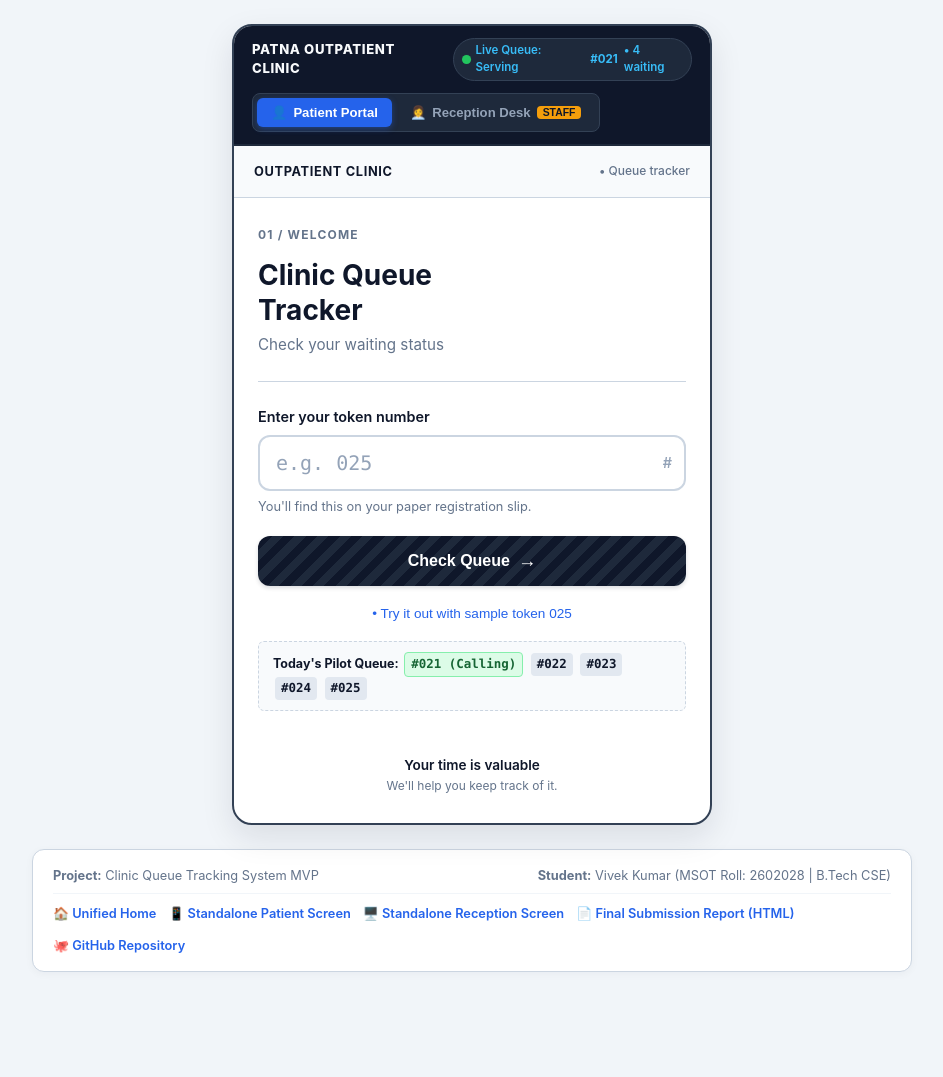
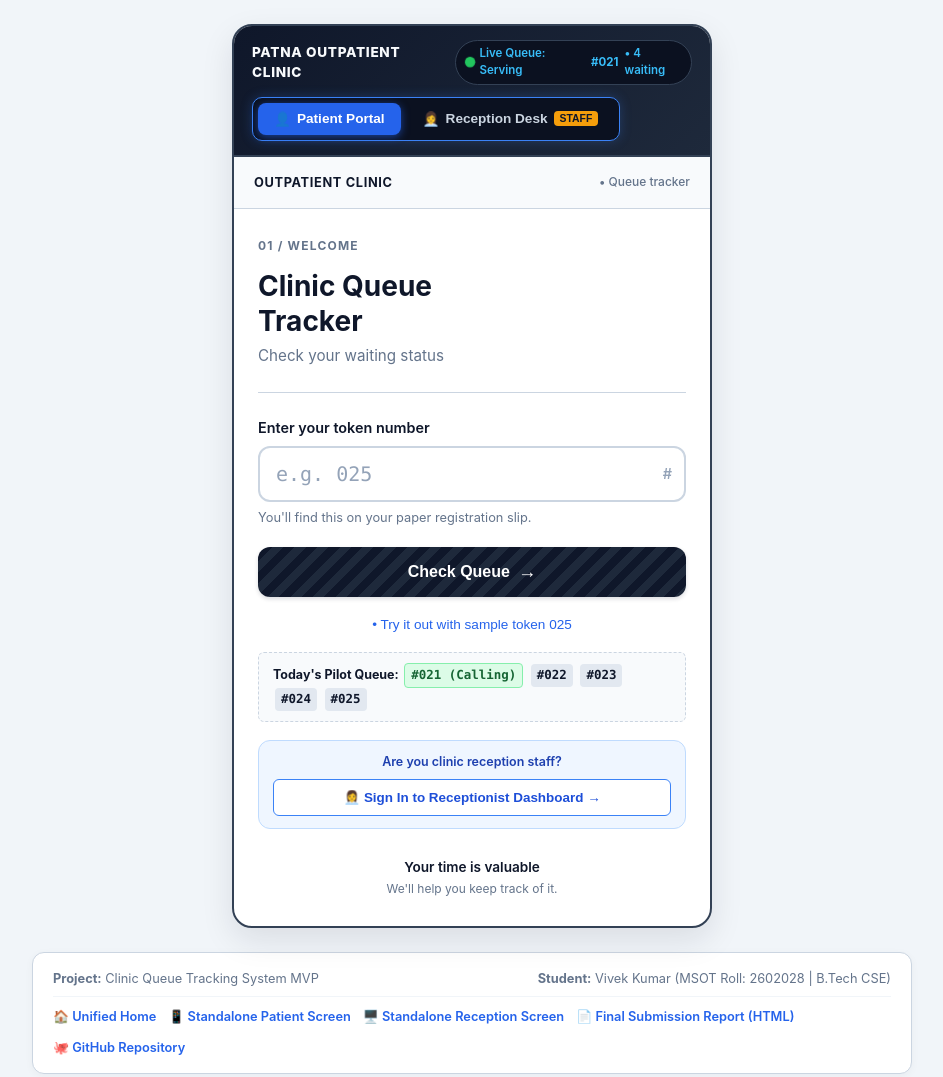
Before and after one commit to viv90064-star/clinic-queue-tracker, a plain HTML site: page index.html in a window 1280 px wide. Shown: the whole page, without its empty margins (168-1111 px from the left). Before the commit the page ends 1020 px from the top, so only its background shows below. Drawn offline with Linux system fonts and the light colour scheme.

Commit message:
feat: make reception and patient tabs prominent across all pages, add in-card switcher buttons, and disable caching in firebase.json

```diff
--- a/css/unified.css
+++ b/css/unified.css
@@ -43,13 +43,13 @@ body.unified-page {
 
 /* 3. Top Mode Navigation Bar */
 .portal-topbar {
-  background-color: #0f172a;
+  background: linear-gradient(135deg, #0f172a 0%, #1e293b 100%);
   color: #ffffff;
-  padding: 12px 18px;
+  padding: 14px 18px;
   display: flex;
   align-items: center;
   justify-content: space-between;
-  border-bottom: 2px solid #1e293b;
+  border-bottom: 2px solid #334155;
   flex-wrap: wrap;
   gap: 12px;
 }
@@ -61,7 +61,7 @@ body.unified-page {
 }
 
 .portal-clinic-title {
-  font-size: 0.82rem;
+  font-size: 0.85rem;
   font-weight: 800;
   letter-spacing: 0.05em;
   text-transform: uppercase;
@@ -74,16 +74,16 @@ body.unified-page {
   gap: 6px;
   font-size: 0.72rem;
   font-weight: 600;
-  background-color: #1e293b;
+  background-color: #0b1120;
   color: #38bdf8;
-  padding: 3px 9px;
+  padding: 4px 10px;
   border-radius: 9999px;
   border: 1px solid #334155;
 }
 
 .portal-pulse-dot {
-  width: 7px;
-  height: 7px;
+  width: 8px;
+  height: 8px;
   background-color: #22c55e;
   border-radius: 50%;
   animation: pulseLive 2s infinite;
@@ -97,21 +97,22 @@ body.unified-page {
 
 .portal-tabs-group {
   display: flex;
-  background-color: #1e293b;
-  padding: 4px;
-  border-radius: 8px;
-  gap: 4px;
-  border: 1px solid #334155;
+  background-color: #0b1120;
+  padding: 5px;
+  border-radius: 10px;
+  gap: 6px;
+  border: 1.5px solid #3b82f6;
+  box-shadow: 0 0 12px rgba(59, 130, 246, 0.25);
 }
 
 .portal-tab-btn {
   background: transparent;
   border: none;
-  color: #94a3b8;
-  padding: 7px 14px;
-  font-size: 0.82rem;
+  color: #cbd5e1;
+  padding: 8px 16px;
+  font-size: 0.85rem;
   font-weight: 700;
-  border-radius: 6px;
+  border-radius: 8px;
   cursor: pointer;
   transition: all 0.2s ease;
   display: flex;
@@ -121,12 +122,13 @@ body.unified-page {
 
 .portal-tab-btn:hover {
   color: #ffffff;
+  background-color: rgba(255, 255, 255, 0.08);
 }
 
 .portal-tab-btn.active {
   background-color: #2563eb;
   color: #ffffff;
-  box-shadow: 0 2px 6px rgba(37, 99, 235, 0.4);
+  box-shadow: 0 2px 8px rgba(37, 99, 235, 0.6);
 }
 
 .portal-badge-staff {
@@ -134,9 +136,51 @@ body.unified-page {
   color: #0f172a;
   font-size: 0.65rem;
   font-weight: 800;
-  padding: 1px 6px;
+  padding: 2px 6px;
   border-radius: 4px;
   text-transform: uppercase;
+}
+
+/* Callout to switch to Reception Desk directly from Patient view */
+.role-switch-callout {
+  margin-top: 18px;
+  padding: 12px 14px;
+  background-color: #eff6ff;
+  border: 1.5px solid #bfdbfe;
+  border-radius: var(--radius-md);
+  text-align: center;
+  display: flex;
+  flex-direction: column;
+  gap: 8px;
+  align-items: center;
+}
+
+.role-switch-label {
+  font-size: 0.78rem;
+  font-weight: 600;
+  color: #1e40af;
+}
+
+.btn-role-switch {
+  width: 100%;
+  padding: 10px 14px;
+  background-color: #ffffff;
+  color: #1d4ed8;
+  border: 1.5px solid #3b82f6;
+  border-radius: var(--radius-sm);
+  font-size: 0.84rem;
+  font-weight: 700;
+  cursor: pointer;
+  transition: all 0.2s ease;
+  display: inline-flex;
+  align-items: center;
+  justify-content: center;
+  gap: 6px;
+}
+
+.btn-role-switch:hover {
+  background-color: #dbeafe;
+  border-color: #1d4ed8;
 }
 
 /* 4. Active Portal Views */
--- a/index.html
+++ b/index.html
@@ -121,6 +121,14 @@
           <span class="active-token-pill">#025</span>
         </div>
 
+        <!-- In-Card Staff Switcher Callout -->
+        <div class="role-switch-callout">
+          <span class="role-switch-label">Are you clinic reception staff?</span>
+          <button type="button" id="cardSwitchToReceptionBtn" class="btn-role-switch">
+            👩‍💼 Sign In to Receptionist Dashboard →
+          </button>
+        </div>
+
         <!-- Bottom Reassurance Note -->
         <footer class="card-footer">
           <p class="footer-quote-title">Your time is valuable</p>
@@ -221,6 +229,14 @@
         <!-- Explicit Disclaimer Card -->
         <div class="disclaimer-card">
           <strong>*Disclaimer:</strong> Waiting times are approximate estimates only (calculated at ~5–7 mins per consultation) and may vary depending on patient care needs and doctor availability.
+        </div>
+
+        <!-- In-Card Staff Switcher Callout -->
+        <div class="role-switch-callout">
+          <span class="role-switch-label">Clinic Staff Access:</span>
+          <button type="button" id="statusSwitchToReceptionBtn" class="btn-role-switch">
+            👩‍💼 Switch to Receptionist Dashboard →
+          </button>
         </div>
 
         <!-- Reassurance Footer -->
--- a/js/unified-portal.js
+++ b/js/unified-portal.js
@@ -422,6 +422,16 @@ document.addEventListener("DOMContentLoaded", () => {
   tabPatient.addEventListener("click", () => switchTab("patient"));
   tabReception.addEventListener("click", () => switchTab("reception"));
 
+  const cardSwitchToReceptionBtn = document.getElementById("cardSwitchToReceptionBtn");
+  if (cardSwitchToReceptionBtn) {
+    cardSwitchToReceptionBtn.addEventListener("click", () => switchTab("reception"));
+  }
+
+  const statusSwitchToReceptionBtn = document.getElementById("statusSwitchToReceptionBtn");
+  if (statusSwitchToReceptionBtn) {
+    statusSwitchToReceptionBtn.addEventListener("click", () => switchTab("reception"));
+  }
+
   // 2. Patient Form Listeners
   tokenForm.addEventListener("submit", handleTokenSubmit);
   demoShortcutBtn.addEventListener("click", () => {
```
Also changed, not shown: queue-status.html (+26 -4 lines), reception.html (+28 -5 lines), firebase.json.
